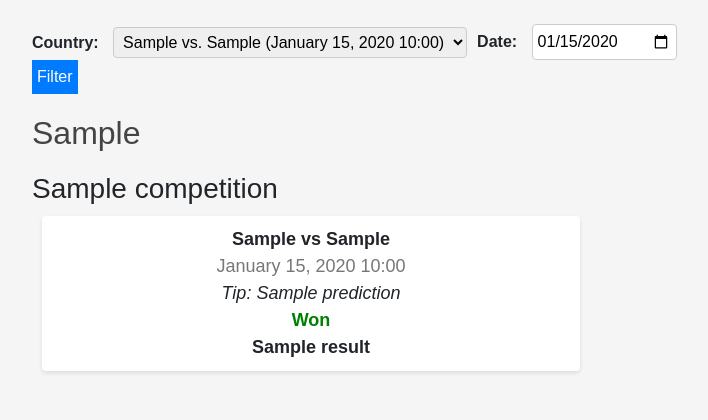
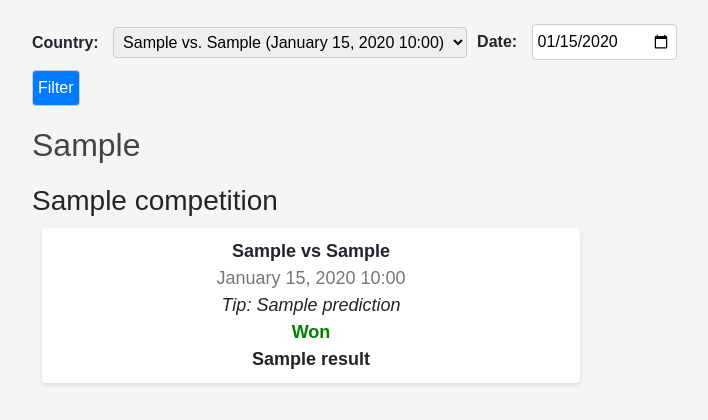
Before and after one commit to ntungufhadzeni/thuso-project, a Django app: template templates/bets/home.html in a window 1280 px wide. Shown: the part 56-476 px from the top of the page, without its empty margins (50-758 px from the left). Run offline with Django 4.2, Linux system fonts and the light colour scheme; tables that the repository leaves empty hold one stand-in row (values such as "Sample post"); the template is opened without the code that fills it: values that come from a table or form of the project are taken from there, most other values are stand-ins (such as "Sample title", 1, 10 or a date in 2020); parts of the project's set-up code (start-up, migrations or seed data) failed here and were passed over.

Commit message:
add filter class

```diff
--- a/static/css/style.css
+++ b/static/css/style.css
@@ -67,6 +67,10 @@ h2 {
     color: #444;
 }
 
+.filter {
+    margin-top: 10px;
+}
+
 
 /* Reset some default styles */
 body, h1, h2, h3, p, ul, li {
@@ -85,7 +89,7 @@ label {
     font-weight: bold;
 }
 
-select, input[type="date"] {
+select, input[type="date"], button {
     padding: 5px;
     margin-right: 10px;
     border: 1px solid #ccc;
@@ -96,7 +100,6 @@ button {
     background-color: #007bff;
     color: #fff;
     cursor: pointer;
-    padding: 5px;
 }
 
 button:hover {
--- a/templates/bets/home.html
+++ b/templates/bets/home.html
@@ -20,7 +20,7 @@
             <input type="date" id="datepicker" name="selected_date" value="{{ date|date:'Y-m-d' }}" required>
         </div>
     </div>
-     <div>
+     <div class="filter">
          <button type="submit">Filter</button>
      </div>
 </form>
```
